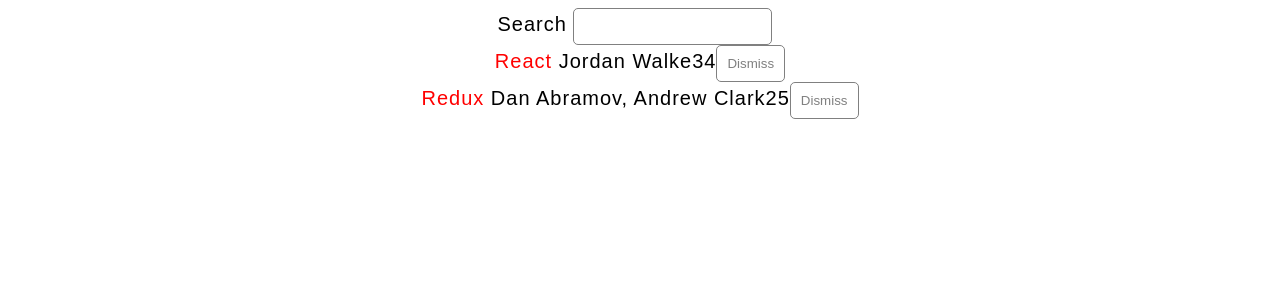
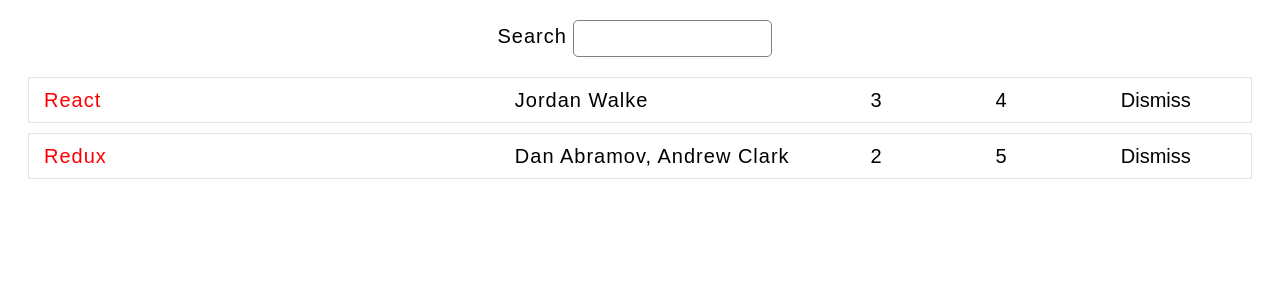
Before and after one commit to mau5atron/hackernews, a React (Create React App) app: page / in a window 1280 px wide. Shown: the top 300 px of the page. Built offline with nearby package versions, Linux system fonts and the light colour scheme.

Commit message:
added styling / minor syntax changes

```diff
--- a/src/App.css
+++ b/src/App.css
@@ -1,7 +1,3 @@
-.App {
-  text-align: center;
-}
-
 .page {
   margin: 20px;
 }
--- a/src/App.js
+++ b/src/App.js
@@ -81,13 +81,14 @@
   	const { searchTerm, list } = this.state;
   	// replaces this.state in the form when handling state, consider it destructuring
     return (
-      <div className="App">
-
-      	{/*this will be the search component*/}
-      	{/*value is = to searchTerm, when the component is created below, value is = to value when called + references searchTerm*/}
-      	<Search value={searchTerm} onChange={this.onSearchChange}>
-      	Search
-      	</Search>
+      <div className="page">
+				<div className="interactions">
+	      	{/*this will be the search component*/}
+	      	{/*value is = to searchTerm, when the component is created below, value is = to value when called + references searchTerm*/}
+	      	<Search value={searchTerm} onChange={this.onSearchChange}>
+	      	Search
+	      	</Search>
+				</div>
 
 				{/*this will be the table component*/}
 				{/*pattern is = searchTerm, when the component is created below, pattern is = pattern when called + references searchTem*/}
@@ -107,18 +108,18 @@
 
 const Table = ({list, pattern, onDismiss}) =>
 		// const { list, pattern, onDismiss } = this.props;
-	<div>
+	<div className="table">
   	{
   		list.filter(isSearched(pattern)).map(item =>
-  			<div key={item.objectID}>
-  				<span>
+  			<div key={item.objectID} className="table-row">
+  				<span style={{ width: '40%' }}>
   					<a href={item.url}> {item.title} </a>
   				</span>
-  				<span>{item.author}</span>
-  				<span>{item.num_comments}</span>
-  				<span>{item.points}</span>
-  				<span>
-  					<button onClick={() => onDismiss(item.objectID)} type="button">
+  				<span style={{ width: '30%' }}>{item.author}</span>
+  				<span style={{ width: '10%' }}>{item.num_comments}</span>
+  				<span style={{ width: '10%' }}>{item.points}</span>
+  				<span style={{ width: '10%' }}>
+  					<button onClick={() => onDismiss(item.objectID)} type="button" className="button-inline">
   						Dismiss
   					</button>
   				</span>
```
